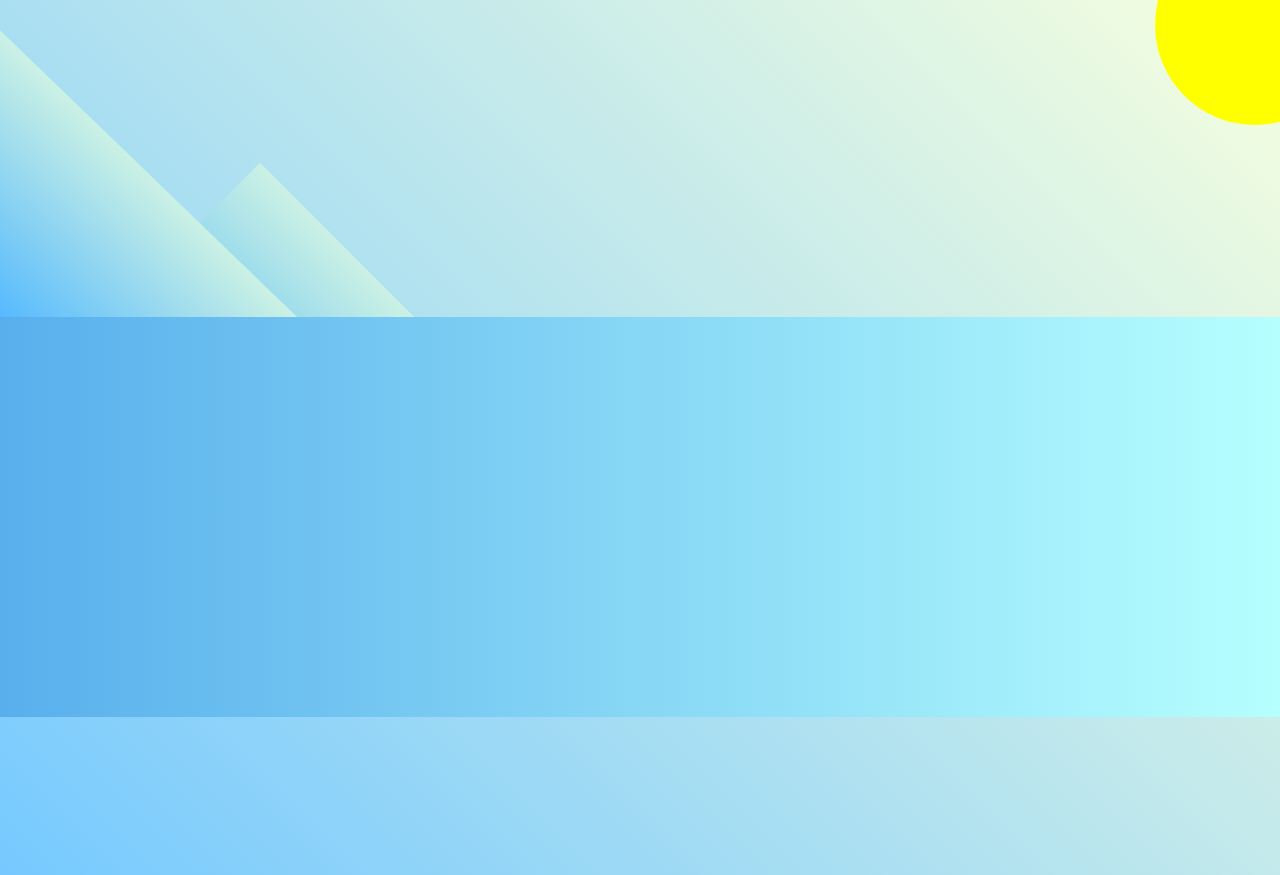
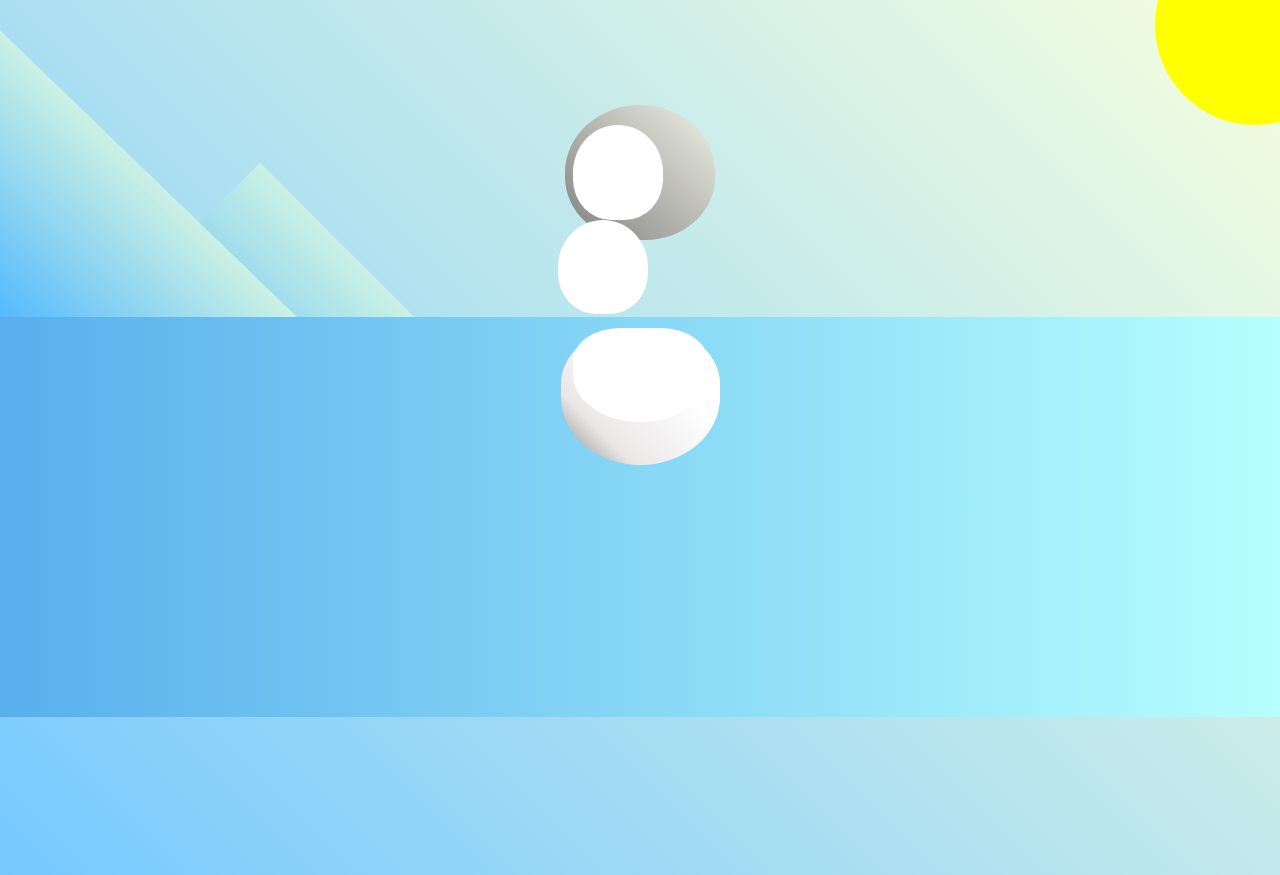
Before and after one commit to JakeWhrlWnd/penguin, a plain HTML site: page index.html in a window 1280 px wide. Shown: the top 875 px of the page. Drawn offline with Linux system fonts and the light colour scheme.

Commit message:
Styled the face and body
Added parts of the face and a crest with styling

```diff
--- a/index.html
+++ b/index.html
@@ -11,7 +11,11 @@
     <div class="back-mountain"></div>
     <div class="sun"></div>
     <div class="penguin">
-        <div class="penguin-head"></div>
+        <div class="penguin-head">
+            <div class="face left"></div>
+            <div class="face right"></div>
+            <div class="chin"></div>
+        </div>
         <div class="penguin-body"></div>
     </div>
     <div class="ground"></div>
--- a/styles.css
+++ b/styles.css
@@ -48,6 +48,93 @@ body {
     background-color: yellow;
 }
 
+.penguin {
+    z-index: 4;
+    position: relative;
+
+    width: 300px;
+    height: 300px;
+
+    margin: auto;
+    margin-top: 75px;
+}
+
+.penguin * {
+    position: relative;
+}
+
+.penguin-head {
+    z-index: 1;
+    top: 10%;
+    left: 25%;
+
+    width: 50%;
+    height: 45%;
+
+    border-radius: 70% 70% 65% 65%;
+
+    background: linear-gradient(45deg, gray, rgb(239, 240, 228));
+}
+
+.face {
+    top: 15%;
+
+    width: 60%;
+    height: 70%;
+
+    border-radius: 70% 70% 60% 60%;
+
+    background-color: white;
+}
+
+.face.left {
+    left: 5%;
+}
+
+.face.right {
+    right: 5%;
+}
+
+.chin {
+    top: 25%;
+    left: 5%;
+
+    width: 90%;
+    height: 70%;
+
+    border-radius: 70% 70% 100% 100%;
+
+    background-color: white;
+}
+
+.penguin-body {
+    top: 40%;
+    left: 23.5%;
+
+    width: 53%;
+    height: 45%;
+
+    border-radius: 80% 80% 100% 100%;
+
+    background: linear-gradient(45deg, rgb(134, 133, 133) 0%, rgb(234, 231, 231) 25%, white 67%);
+}
+
+.penguin-body::before {
+    position: absolute;
+    top: 10%;
+    left: 25%;
+
+    width: 50%;
+    height: 45%;
+
+    border-radius: 0% 0% 100% 100%;
+
+    background-color: gray;
+    opacity: 70%;
+
+    content:"";
+}
+
 .ground {
     z-index: 3;
     position: absolute;
@@ -59,11 +146,3 @@ body {
 
     background: linear-gradient(90deg, rgb(88, 175, 236), rgb(182, 255, 255));
 }
-
-.penguin {
-    width: 300px;
-    height: 300px;
-
-    margin: 0 auto;
-    margin-top: 75px;
-}
```
